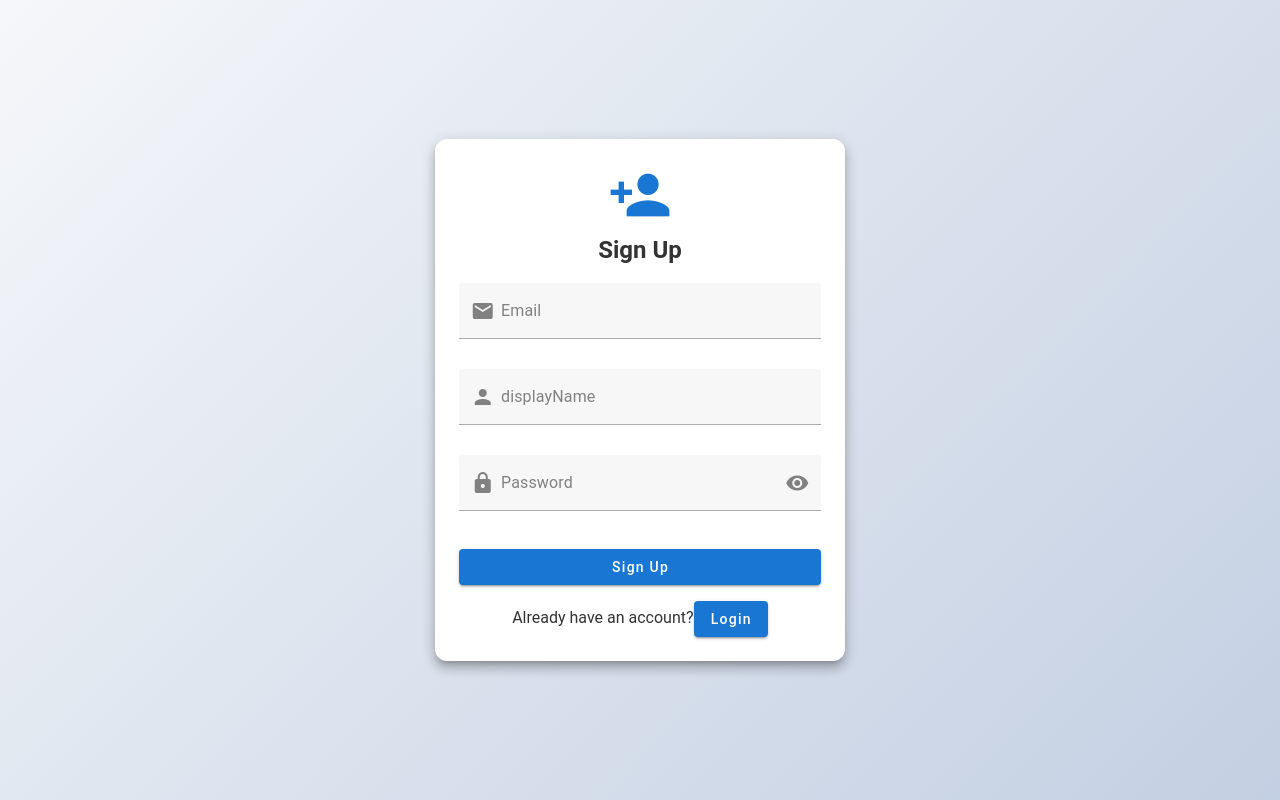
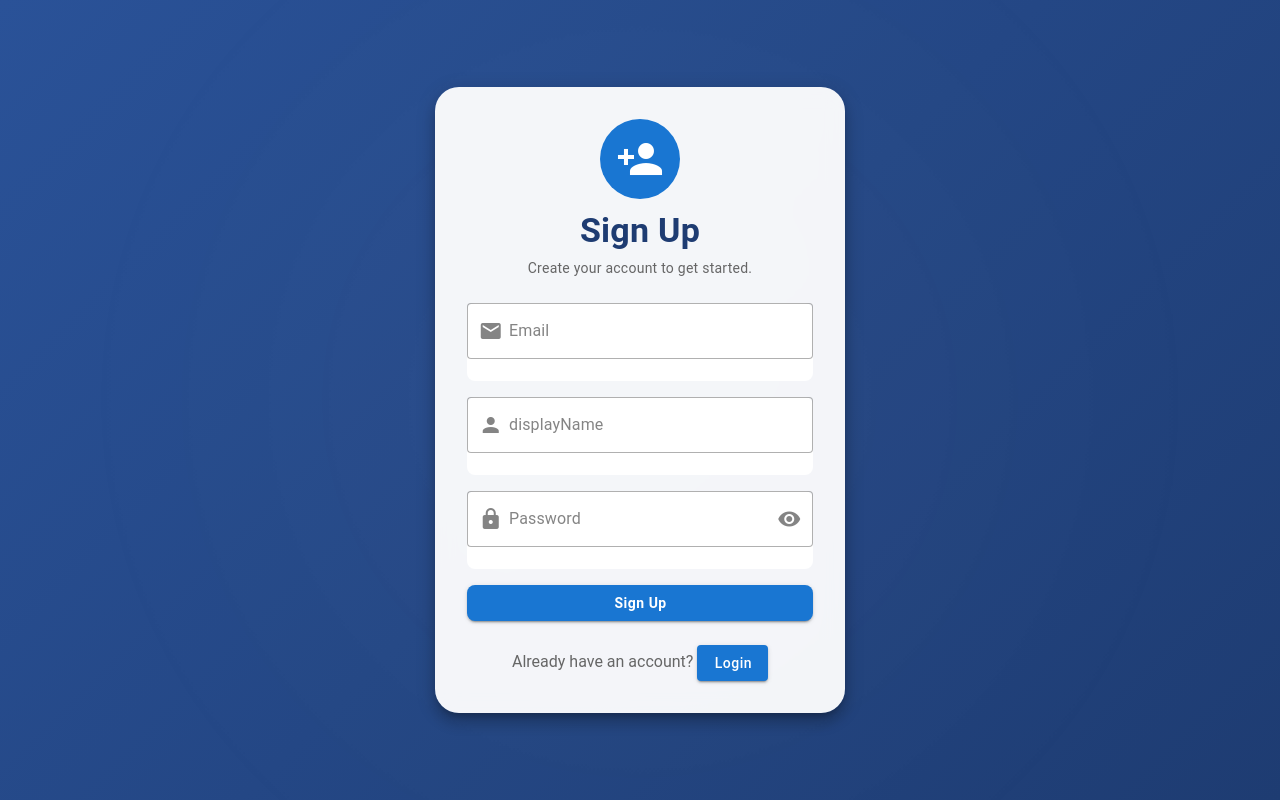
Before and after one commit to krish-wappnet/expense-tracker, a Vue app: page /signup in a window 1280 px wide. Built offline with nearby package versions, Linux system fonts and the light colour scheme.

Commit message:
UI changed in auth components

```diff
--- a/src/components/auth/Login.vue
+++ b/src/components/auth/Login.vue
@@ -1,24 +1,31 @@
 <template>
   <v-container fluid class="fill-height login-container">
     <v-row align="center" justify="center">
-      <v-col cols="12" sm="8" md="4">
-        <v-card class="pa-6 login-card" elevation="8">
-          <div class="text-center mb-4">
-            <v-icon size="64" color="primary">mdi-login</v-icon>
-            <h1 class="text-h5 font-weight-bold mt-2">{{ t('login') }}</h1>
+      <v-col cols="12" sm="8" md="5" lg="4">
+        <v-card class="pa-6 pa-md-8 login-card" elevation="10" rounded="xl">
+          <!-- Header with Logo and Title -->
+          <div class="text-center mb-6">
+            <v-avatar size="80" color="primary" class="mb-3">
+              <v-icon size="48" color="white">mdi-login</v-icon>
+            </v-avatar>
+            <h1 class="text-h4 font-weight-bold primary-text">{{ t('login') }}</h1>
+            <p class="text-body-2 mt-2 grey-text">Welcome back! Please sign in.</p>
           </div>
 
-          <v-form @submit.prevent="handleLogin">
+          <!-- Login Form -->
+          <v-form @submit.prevent="handleLogin" ref="loginForm">
             <v-text-field
               v-model="form.email"
               :label="t('email')"
               type="email"
               outlined
               dense
-              required
+              clearable
               prepend-inner-icon="mdi-email"
               :error-messages="errors.email"
-              class="mb-2"
+              class="rounded-lg mb-4"
+              variant="outlined"
+              color="primary"
             />
             <v-text-field
               v-model="form.password"
@@ -26,39 +33,59 @@
               :type="showPassword ? 'text' : 'password'"
               outlined
               dense
-              required
+              clearable
               prepend-inner-icon="mdi-lock"
               :append-inner-icon="showPassword ? 'mdi-eye-off' : 'mdi-eye'"
               @click:append-inner="showPassword = !showPassword"
               :error-messages="errors.password"
-              class="mb-2"
+              class="rounded-lg mb-4"
+              variant="outlined"
+              color="primary"
             />
             <v-btn
               type="submit"
               color="primary"
               block
+              large
               :disabled="loading"
               :loading="loading"
-              class="mt-4"
+              class="mt-4 rounded-lg font-weight-bold"
+              elevation="2"
             >
               {{ t('login') }}
             </v-btn>
           </v-form>
 
+          <!-- Divider -->
+          <v-row class="my-6">
+            <v-col>
+              <v-divider />
+            </v-col>
+            <v-col cols="auto" class="text-body-2 grey-text">OR</v-col>
+            <v-col>
+              <v-divider />
+            </v-col>
+          </v-row>
+
+          <!-- Google Sign-In Button -->
           <v-btn
             block
-            class="google-btn mt-4"
+            class="google-btn mb-4"
             @click="handleGoogleSignIn"
             :disabled="loading"
             :loading="loading"
+            outlined
+            large
+            rounded
           >
-            <v-icon left class="google-icon">mdi-google</v-icon>
+            <v-icon left class="google-icon mr-2">mdi-google</v-icon>
             {{ t('Sign in with Google') }}
           </v-btn>
 
+          <!-- Signup Link -->
           <div class="text-center mt-4">
-            <span>{{ t('dontHaveAccount') }}</span>
-            <v-btn text color="primary" @click="router.push('/signup')">
+            <span class="grey-text">{{ t('dontHaveAccount') }}</span>
+            <v-btn text color="primary" class="ml-1 font-weight-medium" @click="router.push('/signup')">
               {{ t('signUp') }}
             </v-btn>
           </div>
@@ -66,11 +93,14 @@
       </v-col>
     </v-row>
 
+    <!-- Snackbar for Feedback -->
     <v-snackbar
       v-model="snackbar.show"
       :timeout="3000"
       :color="snackbar.color"
-      location="top right"
+      location="top"
+      elevation="6"
+      rounded="pill"
     >
       {{ snackbar.message }}
       <template v-slot:actions>
@@ -167,46 +197,74 @@ const handleGoogleSignIn = async () => {
 </script>
 
 <style scoped>
+/* Background */
 .login-container {
-  background: linear-gradient(135deg, #f5f7fa 0%, #c3cfe2 100%);
+  background: linear-gradient(135deg, #1e3c72 0%, #2a5298 100%);
   min-height: 100vh;
   padding: 0;
+  overflow: hidden;
+  position: relative;
 }
 
+/* Animated Background Effect */
+.login-container::before {
+  content: '';
+  position: absolute;
+  top: 0;
+  left: 0;
+  width: 100%;
+  height: 100%;
+  background: radial-gradient(circle, rgba(255, 255, 255, 0.1) 10%, transparent 70%);
+  animation: pulse 15s infinite ease-in-out;
+  z-index: 0;
+}
+
+/* Card Styling */
 .login-card {
-  border-radius: 12px;
-  background: #ffffff;
+  background: rgba(255, 255, 255, 0.95);
+  border-radius: 20px;
+  backdrop-filter: blur(10px);
+  transition: transform 0.3s ease, box-shadow 0.3s ease;
+  position: relative;
+  z-index: 1;
+}
+
+.login-card:hover {
+  transform: translateY(-8px);
+  box-shadow: 0 12px 32px rgba(0, 0, 0, 0.15);
+}
+
+/* Typography */
+.primary-text {
+  color: #1e3c72;
+  letter-spacing: 0.5px;
+}
+
+.grey-text {
+  color: #666;
+}
+
+/* Buttons */
+.v-btn {
+  text-transform: none;
+  font-weight: 600;
+  letter-spacing: 0.5px;
   transition: all 0.3s ease;
 }
 
-.login-card:hover {
-  transform: translateY(-5px);
-  box-shadow: 0 8px 24px rgba(0, 0, 0, 0.1) !important;
-}
-
-.v-btn {
-  text-transform: none;
-  font-weight: 500;
-}
-
-.text-h5 {
-  color: #333;
-}
 .google-btn {
-  background: white;
+  background: #ffffff;
   color: #555;
-  font-weight: 600;
-  border-radius: 8px;
-  transition: all 0.3s ease;
-  border: 1.5px solid #ea4335;
-  box-shadow: 0 4px 8px rgba(0, 0, 0, 0.1);
+  border: 2px solid #ea4335;
+  border-radius: 12px;
+  box-shadow: 0 4px 12px rgba(0, 0, 0, 0.05);
 }
 
 .google-btn:hover {
   background: #ea4335;
-  color: white;
-  transform: translateY(-2px);
-  box-shadow: 0 6px 14px rgba(234, 67, 53, 0.3);
+  color: #ffffff;
+  transform: translateY(-3px);
+  box-shadow: 0 6px 16px rgba(234, 67, 53, 0.3);
 }
 
 .google-icon {
@@ -215,7 +273,31 @@ const handleGoogleSignIn = async () => {
 }
 
 .google-btn:hover .google-icon {
-  color: white;
+  color: #ffffff;
 }
 
+/* Input Fields */
+.v-text-field {
+  transition: all 0.3s ease;
+}
+
+.v-text-field:hover {
+  transform: translateY(-2px);
+}
+
+/* Animation */
+@keyframes pulse {
+  0% {
+    transform: scale(1);
+    opacity: 0.5;
+  }
+  50% {
+    transform: scale(1.2);
+    opacity: 0.2;
+  }
+  100% {
+    transform: scale(1);
+    opacity: 0.5;
+  }
+}
 </style>
--- a/src/components/auth/SignUp.vue
+++ b/src/components/auth/SignUp.vue
@@ -2,26 +2,31 @@
 <template>
   <v-container fluid class="fill-height signup-container">
     <v-row align="center" justify="center">
-      <v-col cols="12" sm="8" md="4">
-        <v-card class="pa-6 signup-card" elevation="8">
-          <!-- Logo/Icon -->
-          <div class="text-center mb-4">
-            <v-icon size="64" color="primary">mdi-account-plus</v-icon>
-            <h1 class="text-h5 font-weight-bold mt-2">{{ t('signUp') }}</h1>
+      <v-col cols="12" sm="8" md="5" lg="4">
+        <v-card class="pa-6 pa-md-8 signup-card" elevation="10" rounded="xl">
+          <!-- Header with Logo and Title -->
+          <div class="text-center mb-6">
+            <v-avatar size="80" color="primary" class="mb-3">
+              <v-icon size="48" color="white">mdi-account-plus</v-icon>
+            </v-avatar>
+            <h1 class="text-h4 font-weight-bold primary-text">{{ t('signUp') }}</h1>
+            <p class="text-body-2 mt-2 grey-text">Create your account to get started.</p>
           </div>
 
-          <!-- Form -->
-          <v-form @submit.prevent="handleSignUp">
+          <!-- Signup Form -->
+          <v-form @submit.prevent="handleSignUp" ref="signupForm">
             <v-text-field
               v-model="form.email"
               :label="t('email')"
               type="email"
               outlined
               dense
-              required
+              clearable
               prepend-inner-icon="mdi-email"
               :error-messages="errors.email"
-              class="mb-2"
+              class="rounded-lg mb-4"
+              variant="outlined"
+              color="primary"
             />
             <v-text-field
               v-model="form.displayName"
@@ -29,10 +34,12 @@
               type="text"
               outlined
               dense
-              required
+              clearable
               prepend-inner-icon="mdi-account"
               :error-messages="errors.displayName"
-              class="mb-2"
+              class="rounded-lg mb-4"
+              variant="outlined"
+              color="primary"
             />
             <v-text-field
               v-model="form.password"
@@ -40,29 +47,33 @@
               :type="showPassword ? 'text' : 'password'"
               outlined
               dense
-              required
+              clearable
               prepend-inner-icon="mdi-lock"
               :append-inner-icon="showPassword ? 'mdi-eye-off' : 'mdi-eye'"
               @click:append-inner="showPassword = !showPassword"
               :error-messages="errors.password"
-              class="mb-2"
+              class="rounded-lg mb-4"
+              variant="outlined"
+              color="primary"
             />
             <v-btn
               type="submit"
               color="primary"
               block
+              large
               :disabled="loading"
               :loading="loading"
-              class="mt-4"
+              class="mt-4 rounded-lg font-weight-bold"
+              elevation="2"
             >
               {{ t('signUp') }}
             </v-btn>
           </v-form>
 
-          <!-- Link to Login -->
-          <div class="text-center mt-4">
-            <span>{{ t('alreadyHaveAccount') }}</span>
-            <v-btn text color="primary" @click="router.push('/login')">
+          <!-- Login Link -->
+          <div class="text-center mt-6">
+            <span class="grey-text">{{ t('alreadyHaveAccount') }}</span>
+            <v-btn text color="primary" class="ml-1 font-weight-medium" @click="router.push('/login')">
               {{ t('login') }}
             </v-btn>
           </div>
@@ -70,12 +81,14 @@
       </v-col>
     </v-row>
 
-    <!-- Snackbar for feedback -->
+    <!-- Snackbar for Feedback -->
     <v-snackbar
       v-model="snackbar.show"
       :timeout="3000"
       :color="snackbar.color"
-      location="top right"
+      location="top"
+      elevation="6"
+      rounded="pill"
     >
       {{ snackbar.message }}
       <template v-slot:actions>
@@ -139,7 +152,7 @@ const handleSignUp = async () => {
     errors.value.password = t('passwordTooShort');
   }
 
-  if (Object.values(errors.value).some(error => error)) {
+  if (Object.values(errors.value).some((error) => error)) {
     loading.value = false;
     return;
   }
@@ -183,29 +196,83 @@ defineExpose({
 </script>
 
 <style scoped>
+/* Background */
 .signup-container {
-  background: linear-gradient(135deg, #f5f7fa 0%, #c3cfe2 100%);
+  background: linear-gradient(135deg, #2a5298 0%, #1e3c72 100%);
   min-height: 100vh;
   padding: 0;
+  overflow: hidden;
+  position: relative;
 }
 
+/* Animated Background Effect */
+.signup-container::before {
+  content: '';
+  position: absolute;
+  top: 0;
+  left: 0;
+  width: 100%;
+  height: 100%;
+  background: radial-gradient(circle, rgba(255, 255, 255, 0.1) 10%, transparent 70%);
+  animation: pulse 15s infinite ease-in-out;
+  z-index: 0;
+}
+
+/* Card Styling */
 .signup-card {
-  border-radius: 12px;
-  background: #ffffff;
+  background: rgba(255, 255, 255, 0.95);
+  border-radius: 20px;
+  backdrop-filter: blur(10px);
+  transition: transform 0.3s ease, box-shadow 0.3s ease;
+  position: relative;
+  z-index: 1;
+}
+
+.signup-card:hover {
+  transform: translateY(-8px);
+  box-shadow: 0 12px 32px rgba(0, 0, 0, 0.15);
+}
+
+/* Typography */
+.primary-text {
+  color: #1e3c72;
+  letter-spacing: 0.5px;
+}
+
+.grey-text {
+  color: #666;
+}
+
+/* Buttons */
+.v-btn {
+  text-transform: none;
+  font-weight: 600;
+  letter-spacing: 0.5px;
   transition: all 0.3s ease;
 }
 
-.signup-card:hover {
-  transform: translateY(-5px);
-  box-shadow: 0 8px 24px rgba(0, 0, 0, 0.1) !important;
+/* Input Fields */
+.v-text-field {
+  transition: all 0.3s ease;
 }
 
-.v-btn {
-  text-transform: none;
-  font-weight: 500;
+.v-text-field:hover {
+  transform: translateY(-2px);
 }
 
-.text-h5 {
-  color: #333;
+/* Animation */
+@keyframes pulse {
+  0% {
+    transform: scale(1);
+    opacity: 0.5;
+  }
+  50% {
+    transform: scale(1.2);
+    opacity: 0.2;
+  }
+  100% {
+    transform: scale(1);
+    opacity: 0.5;
+  }
 }
 </style>
```
